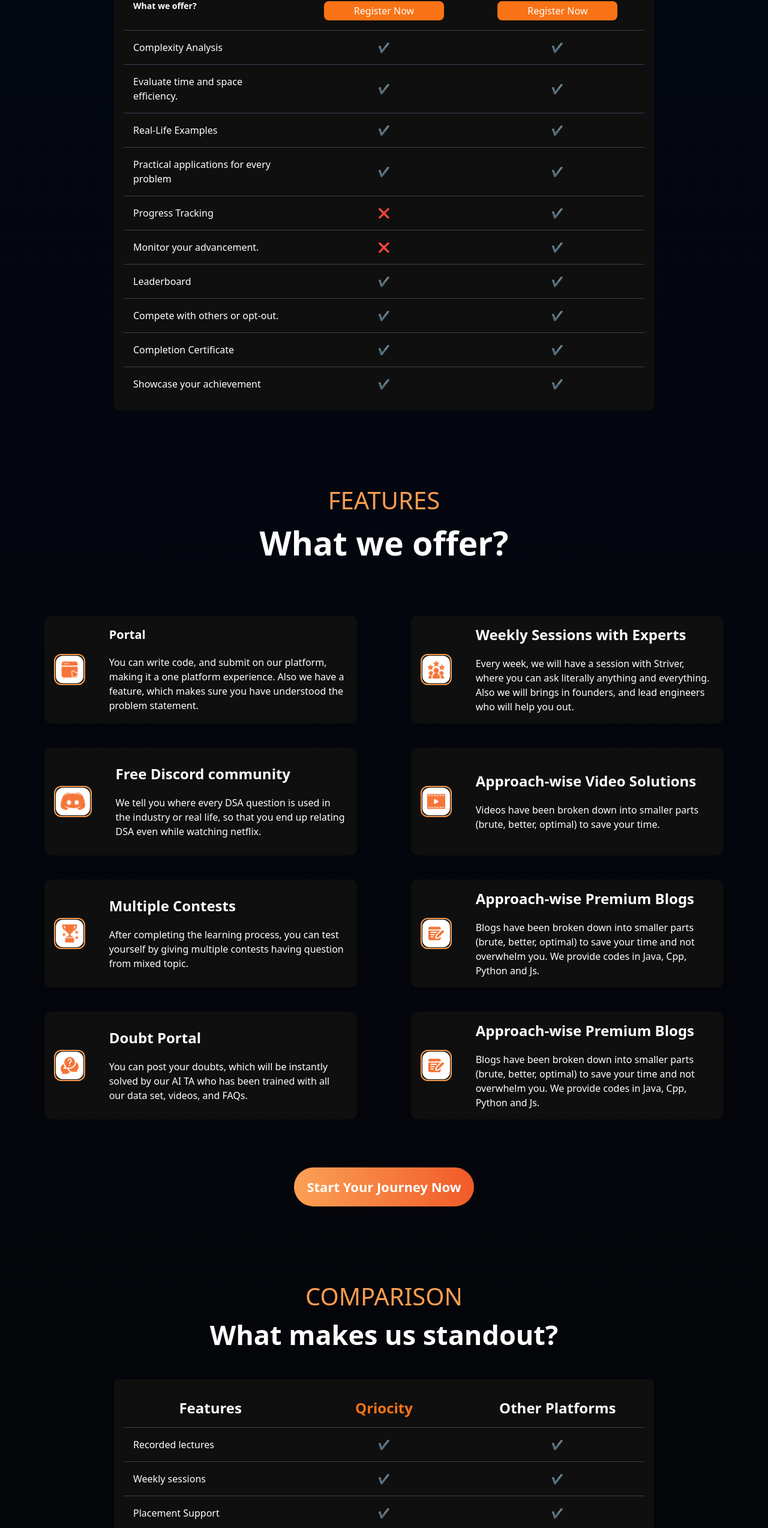
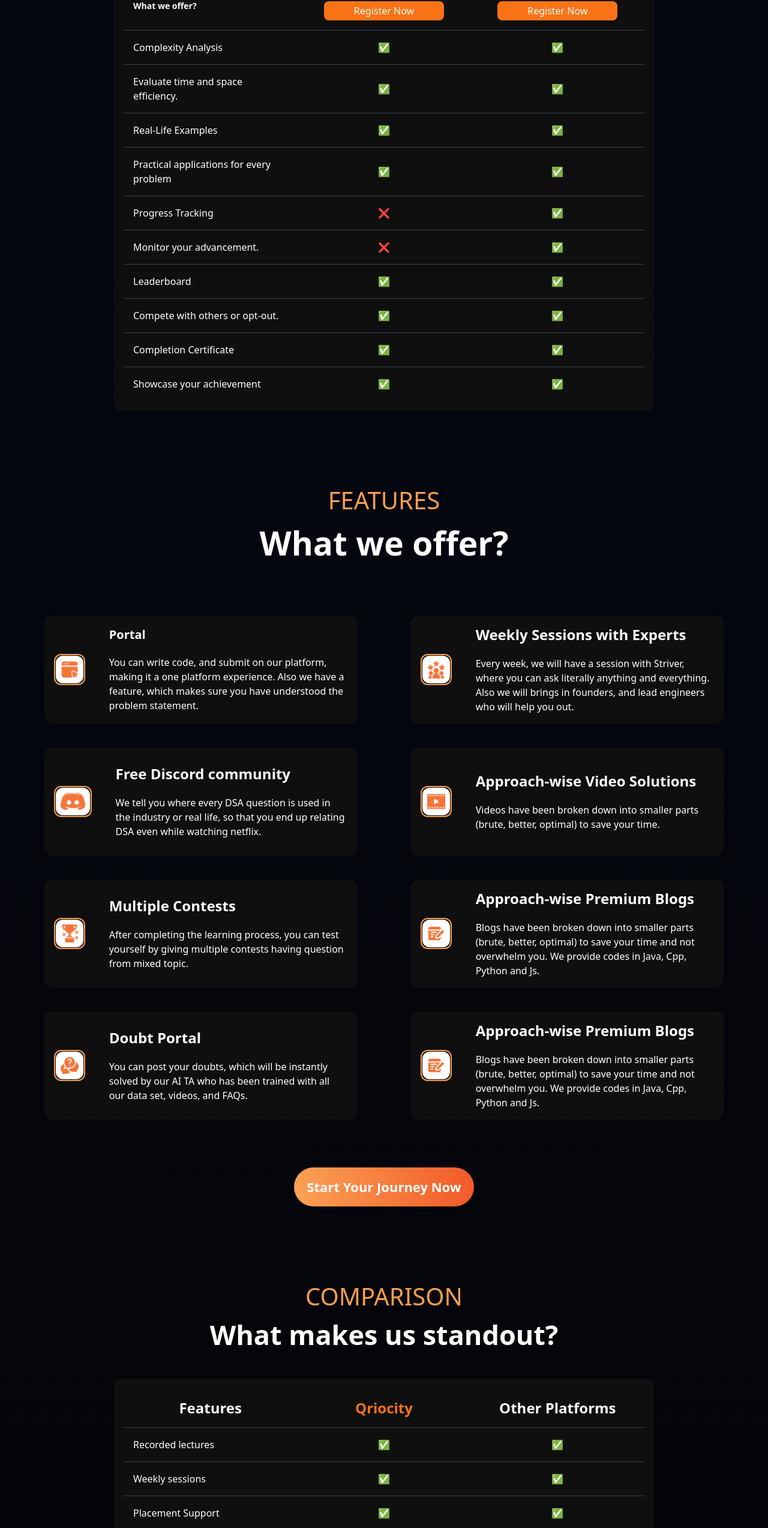
Before and after one commit to Qriocity-Company/Qriocity, a React (Vite) app: page /placement in a window 1280 px wide. Shown: the part 1461-4008 px from the top of the page at 60% size. Built offline with nearby package versions, Linux system fonts and the light colour scheme.

Commit message:
Update Placement.jsx

```diff
--- a/src/pages/Placement.jsx
+++ b/src/pages/Placement.jsx
@@ -9,8 +9,8 @@
 import video from "../assets/video.png";
 import blog from "../assets/blog.png";
 import certificate from "../assets/certificate.png";
-import plans from "../assets/plans.png";
 
+import { TiTick } from "react-icons/ti";
 const Placement = () => {
   const [activeIndex, setActiveIndex] = useState(null);
 
@@ -159,10 +159,10 @@
                     Complexity Analysis
                   </td>
                   <td className="p-4 text-center border-b border-gray-700 border-t text-green-400">
-                    ✔️
+                    ✅
                   </td>
                   <td className="p-4 text-center border-b border-gray-700 border-t text-green-400">
-                    ✔️
+                    ✅
                   </td>
                 </tr>
                 <tr>
@@ -170,10 +170,10 @@
                     Evaluate time and space efficiency.
                   </td>
                   <td className="p-4 text-center border-b border-gray-700 text-green-400">
-                    ✔️
+                    ✅
                   </td>
                   <td className="p-4 text-center border-b border-gray-700 text-green-400">
-                    ✔️
+                    ✅
                   </td>
                 </tr>
                 <tr>
@@ -181,10 +181,10 @@
                     Real-Life Examples
                   </td>
                   <td className="p-4 text-center border-b border-gray-700 text-green-400">
-                    ✔️
+                    ✅
                   </td>
                   <td className="p-4 text-center border-b border-gray-700 text-green-400">
-                    ✔️
+                    ✅
                   </td>
                 </tr>
                 <tr>
@@ -192,10 +192,10 @@
                     Practical applications for every problem
                   </td>
                   <td className="p-4 text-center border-b border-gray-700 text-green-400">
-                    ✔️
+                    ✅
                   </td>
                   <td className="p-4 text-center border-b border-gray-700 text-green-400">
-                    ✔️
+                    ✅
                   </td>
                 </tr>
                 <tr>
@@ -206,7 +206,7 @@
                     ❌
                   </td>
                   <td className="p-4 text-center border-b border-gray-700 text-green-400">
-                    ✔️
+                    ✅
                   </td>
                 </tr>
                 <tr>
@@ -217,7 +217,7 @@
                     ❌
                   </td>
                   <td className="p-4 text-center border-b border-gray-700 text-green-400">
-                    ✔️
+                    ✅
                   </td>
                 </tr>
                 <tr>
@@ -225,10 +225,10 @@
                     Leaderboard
                   </td>
                   <td className="p-4 text-center border-b border-gray-700 text-green-400">
-                    ✔️
+                    ✅
                   </td>
                   <td className="p-4 text-center border-b border-gray-700 text-green-400">
-                    ✔️
+                    ✅
                   </td>
                 </tr>
                 <tr>
@@ -236,10 +236,10 @@
                     Compete with others or opt-out.
                   </td>
                   <td className="p-4 text-center border-b border-gray-700 text-green-400">
-                    ✔️
+                    ✅
                   </td>
                   <td className="p-4 text-center border-b border-gray-700 text-green-400">
-                    ✔️
+                    ✅
                   </td>
                 </tr>
                 <tr>
@@ -247,16 +247,16 @@
                     Completion Certificate
                   </td>
                   <td className="p-4 text-center border-b border-gray-700 text-green-400">
-                    ✔️
+                    ✅
                   </td>
                   <td className="p-4 text-center border-b border-gray-700 text-green-400">
-                    ✔️
+                    ✅
                   </td>
                 </tr>
                 <tr>
                   <td className="p-4 text-left">Showcase your achievement</td>
-                  <td className="p-4 text-center text-green-400">✔️</td>
-                  <td className="p-4 text-center text-green-400">✔️</td>
+                  <td className="p-4 text-center text-green-400">✅</td>
+                  <td className="p-4 text-center text-green-400">✅</td>
                 </tr>
               </tbody>
             </table>
@@ -458,10 +458,10 @@
                     Recorded lectures
                   </td>
                   <td className="p-4 text-center border-b border-gray-700 text-green-400">
-                    ✔️
+                    ✅
                   </td>
                   <td className="p-4 text-center border-b border-gray-700 text-green-400">
-                    ✔️
+                    ✅
                   </td>
                 </tr>
                 <tr>
@@ -469,10 +469,10 @@
                     Weekly sessions
                   </td>
                   <td className="p-4 text-center border-b border-gray-700 text-green-400">
-                    ✔️
+                    ✅
                   </td>
                   <td className="p-4 text-center border-b border-gray-700 text-green-400">
-                    ✔️
+                    ✅
                   </td>
                 </tr>
                 <tr>
@@ -480,10 +480,10 @@
                     Placement Support
                   </td>
                   <td className="p-4 text-center border-b border-gray-700 text-green-400">
-                    ✔️
+                    ✅
                   </td>
                   <td className="p-4 text-center border-b border-gray-700 text-green-400">
-                    ✔️
+                    ✅
                   </td>
                 </tr>
                 <tr>
@@ -491,10 +491,10 @@
                     Practice Portal
                   </td>
                   <td className="p-4 text-center border-b border-gray-700 text-green-400">
-                    ✔️
+                    ✅
                   </td>
                   <td className="p-4 text-center border-b border-gray-700 text-green-400">
-                    ✔️
+                    ✅
                   </td>
                 </tr>
                 <tr>
@@ -502,7 +502,7 @@
                     Curated list separately for beginners
                   </td>
                   <td className="p-4 text-center border-b border-gray-700 text-red-500">
-                    ✔️
+                    ✅
                   </td>
                   <td className="p-4 text-center border-b border-gray-700 text-green-400">
                     ❌
@@ -513,7 +513,7 @@
                     300 curated list for everyone
                   </td>
                   <td className="p-4 text-center border-b border-gray-700 text-red-500">
-                    ✔️
+                    ✅
                   </td>
                   <td className="p-4 text-center border-b border-gray-700 text-green-400">
                     ❌
@@ -524,10 +524,10 @@
                     Personalised Roadmaps
                   </td>
                   <td className="p-4 text-center border-b border-gray-700 text-green-400">
-                    ✔️
+                    ✅
                   </td>
                   <td className="p-4 text-center border-b border-gray-700 text-green-400">
-                    ✔️
+                    ✅
                   </td>
                 </tr>
               </tbody>
```
